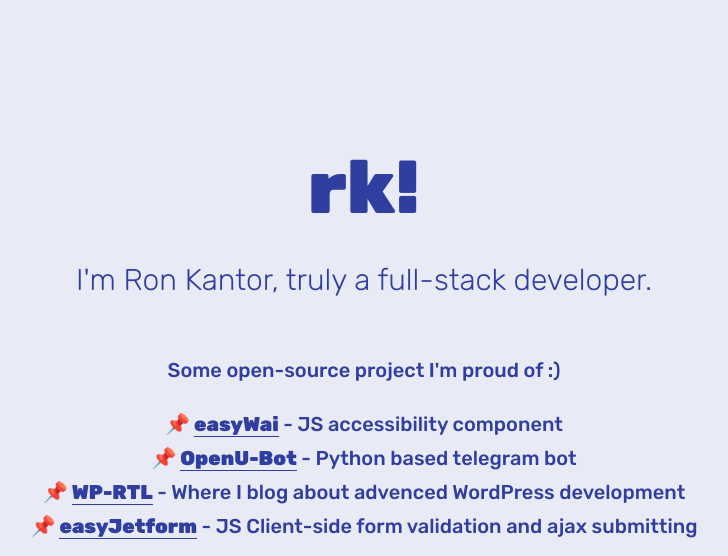
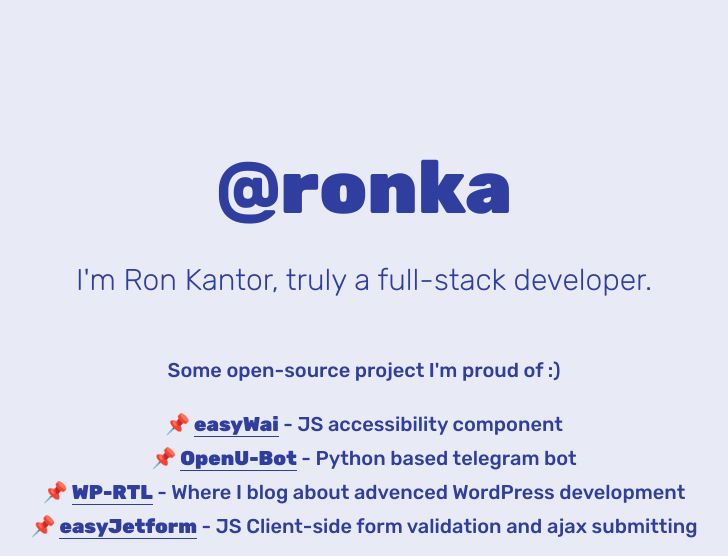
Before and after one commit to ronka/ronka.github.io, a plain HTML site: page index.html in a window 1280 px wide. Shown: the top 556 px of the page, without its empty margins (276-1004 px from the left). Drawn offline with Linux system fonts and the light colour scheme.

Commit message:
add favicon

```diff
--- a/index.html
+++ b/index.html
@@ -7,7 +7,7 @@
 
 	<title>Ron Kantor | Awesome Dev</title>
 
-	<link rel="icon" href="favicon.ico" type="image/png" />
+	<link rel="icon" href="favicon.svg">
 
 	<link href="https://fonts.googleapis.com/css?family=Reem+Kufi|Roboto:300|Rubik:ital,wght@0,300;0,500;0,900;1,900" rel="stylesheet">
 	<link href="https://use.fontawesome.com/releases/v5.12.0/css/all.css" rel="stylesheet">
@@ -16,7 +16,7 @@
 </head>
 <body>
 	<main>
-		<div class="intro">rk!</div>
+		<div class="intro">@ronka</div>
 		<div class="tagline">I'm Ron Kantor, truly a full-stack developer.</div>
 		<!-- <div class="tagline">Full-stack Developer</div> -->
 		<!-- Find your icons from here - https://fontawesome.com/icons?d=gallery&s=brands -->
```
Also changed, not shown: favicon.ico (deleted), favicon.svg (added), 1 other file.
